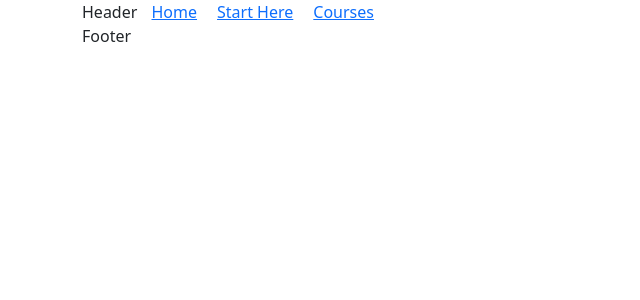
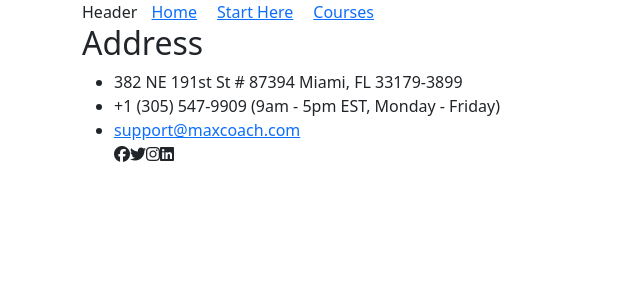
Before and after one commit to saraaffro/proj-html-vuejs, a Vue app: page / in a window 1280 px wide. Shown: the top 300 px of the page, without its empty margins (0-640 px from the left). Built offline with nearby package versions, Linux system fonts and the light colour scheme.

Commit message:
icon_footer

```diff
--- a/src/components/AppFooter.vue
+++ b/src/components/AppFooter.vue
@@ -7,7 +7,19 @@ export default{
 <template>
     <footer>
         <div class="container-xl container-fluid-lg">
-            Footer
+            <div>
+                <h2>Address</h2>
+                <ul>
+                    <li>382 NE 191st St # 87394 Miami, FL 33179-3899</li>
+                    <li>+1 (305) 547-9909 (9am - 5pm EST, Monday - Friday)</li>
+                    <li><a href="#">support@maxcoach.com</a></li>
+
+                    <i class="fa-brands fa-facebook"></i>
+                    <i class="fa-brands fa-twitter"></i>
+                    <i class="fa-brands fa-instagram"></i>
+                    <i class="fa-brands fa-linkedin"></i>
+                </ul>
+            </div>
         </div>
     </footer>
 
```
